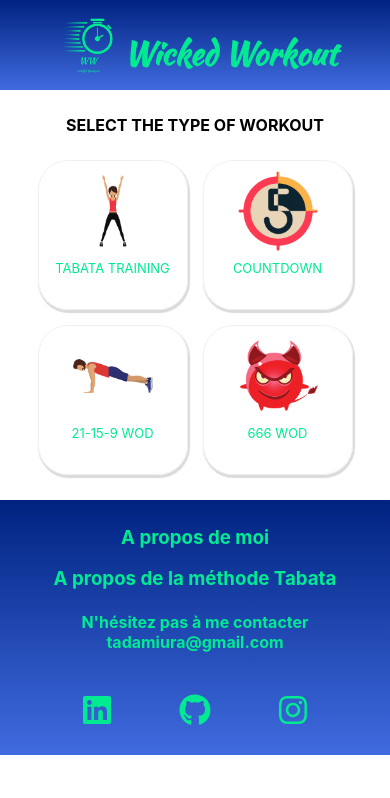
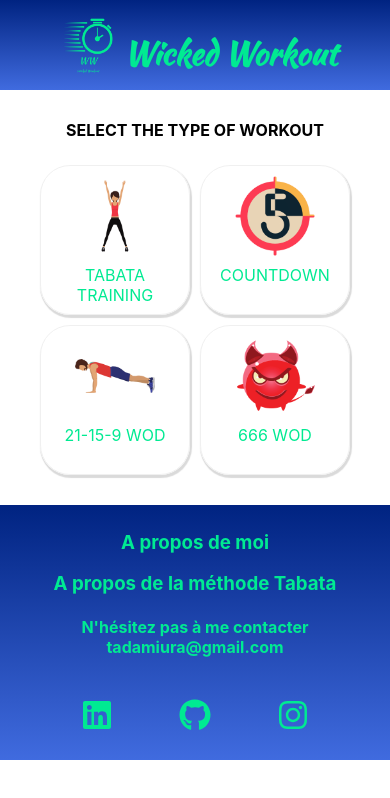
Before and after one commit to tadamiura/fitness-app, a React (Create React App) app: page / in a window 390 px wide. Shown: the top 798 px of the page. Built offline with nearby package versions, Linux system fonts and the light colour scheme; a web font is replaced by a local one.

Commit message:
improved grid for small screen

```diff
--- a/src/sass/dashboard.scss
+++ b/src/sass/dashboard.scss
@@ -1,6 +1,7 @@
 @import '_variables';
 
 .dashboard {
+    margin: 30px 0;
     h2 {
         font-size: $title-font-size;
         text-align: center;
@@ -9,10 +10,10 @@
         display: grid;
         grid-template-columns: repeat(auto-fill, 150px);
         grid-auto-rows: 150px;
-        gap: 15px;
+        gap: 10px;
         justify-content: center;
         text-align: center;
-        margin: 25px;
+        margin: 5px;
         .cards {
             border: 1px solid rgba(240, 240, 240, 0.972);
             border-radius: 30px;
@@ -25,7 +26,7 @@
                     width: 80px;
                 }
                 p {
-                    font-size: small;
+                    font-size: $title-font-size;
                     margin: 5px
                 }
             }
```
